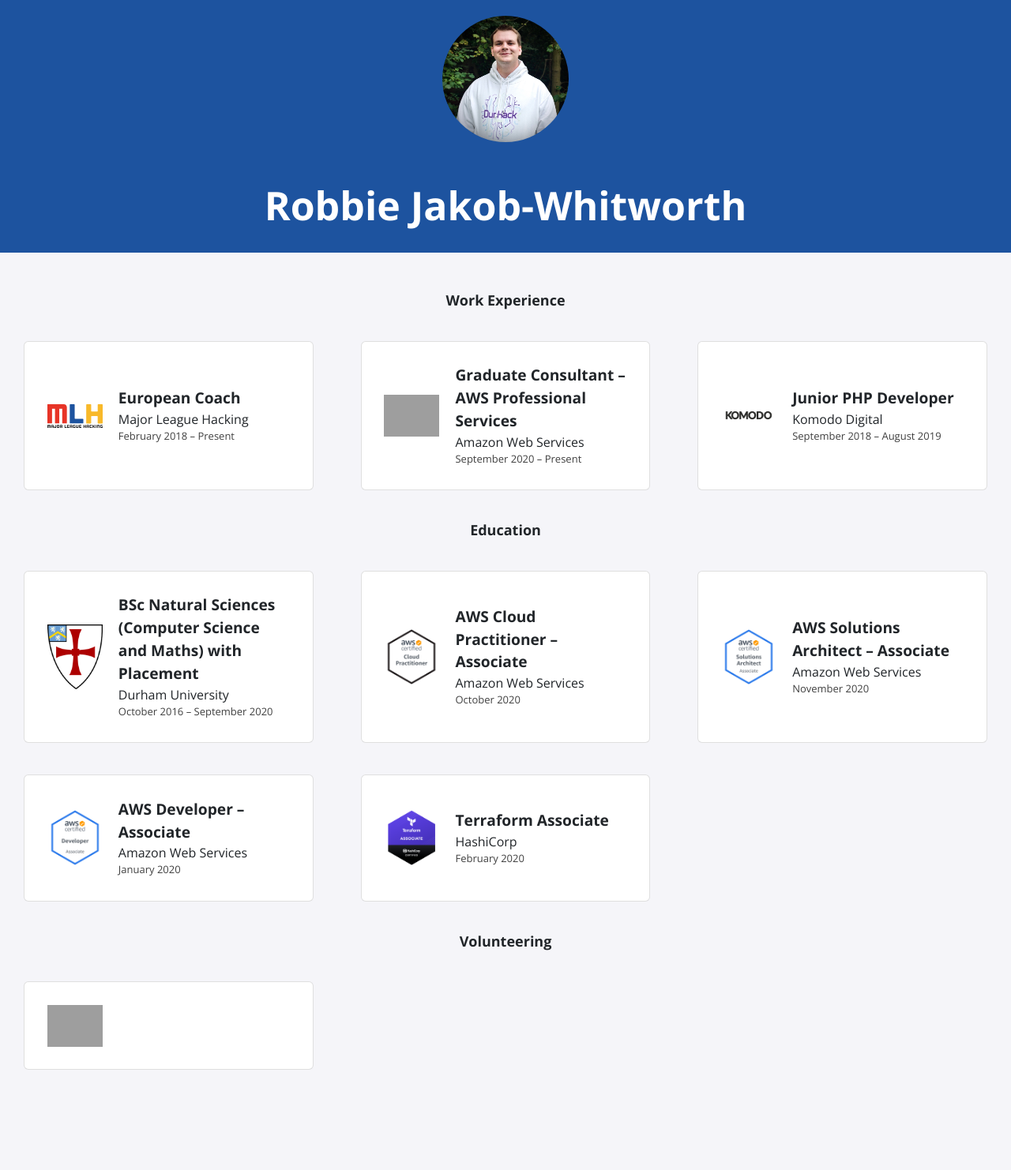
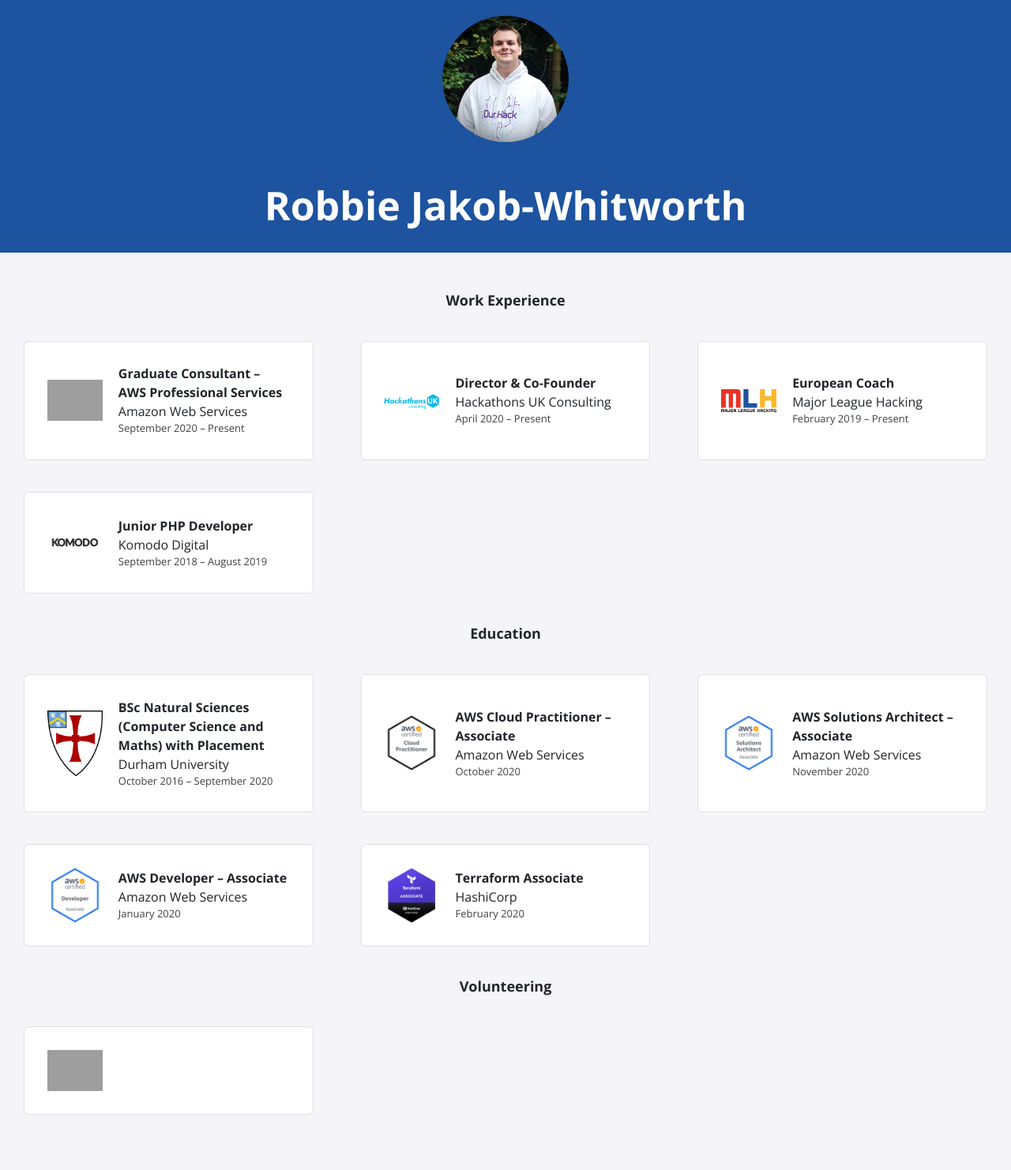
Before and after one commit to robzwolf/website, a Jekyll site: the page built from index.html, in a window 1280 px wide. Shown: the whole page at 79% size. Built offline with Jekyll 4.4.1, drawn with Linux system fonts in a browser that asks for light colours; nearby versions of some CDN libraries; before the commit the page ends 1425 px from its top, so only the background shows below that; grey boxes are pictures that could not be loaded.

Commit message:
Update experience

```diff
--- a/_data/experience.yml
+++ b/_data/experience.yml
@@ -1,13 +1,18 @@
-- role: European Coach
-  company: Major League Hacking
-  dates: February 2018 – Present
-  logo: mlh.svg
-
 - role: Graduate Consultant – AWS Professional Services
   company: Amazon Web Services
   dates: September 2020 – Present
   logo: aws.png
 
+- role: Director & Co-Founder
+  company: Hackathons UK Consulting
+  dates: April 2020 – Present
+  logo: hukc.svg
+
+- role: European Coach
+  company: Major League Hacking
+  dates: February 2019 – Present
+  logo: mlh.svg
+
 - role: Junior PHP Developer
   company: Komodo Digital
   dates: September 2018 – August 2019
--- a/_sass/all.scss
+++ b/_sass/all.scss
@@ -64,7 +64,7 @@
     }
 
     .title {
-        font-size: 500;
+        font-size: 16px;
         font-weight: bold;
     }
 
```
Also changed, not shown: assets/img/experience/hukc.svg (added).
